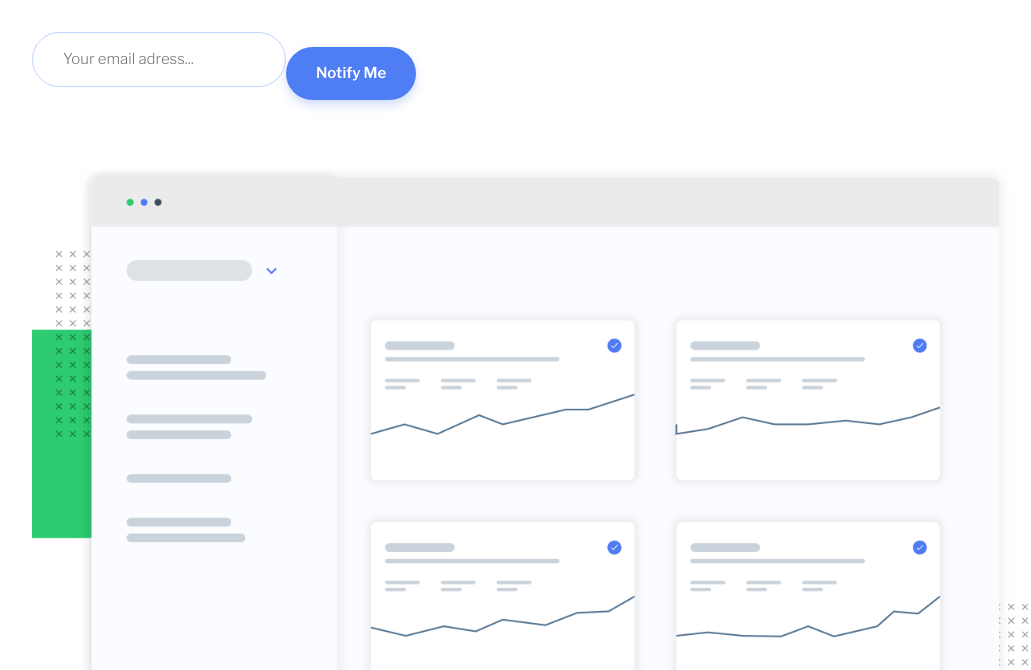
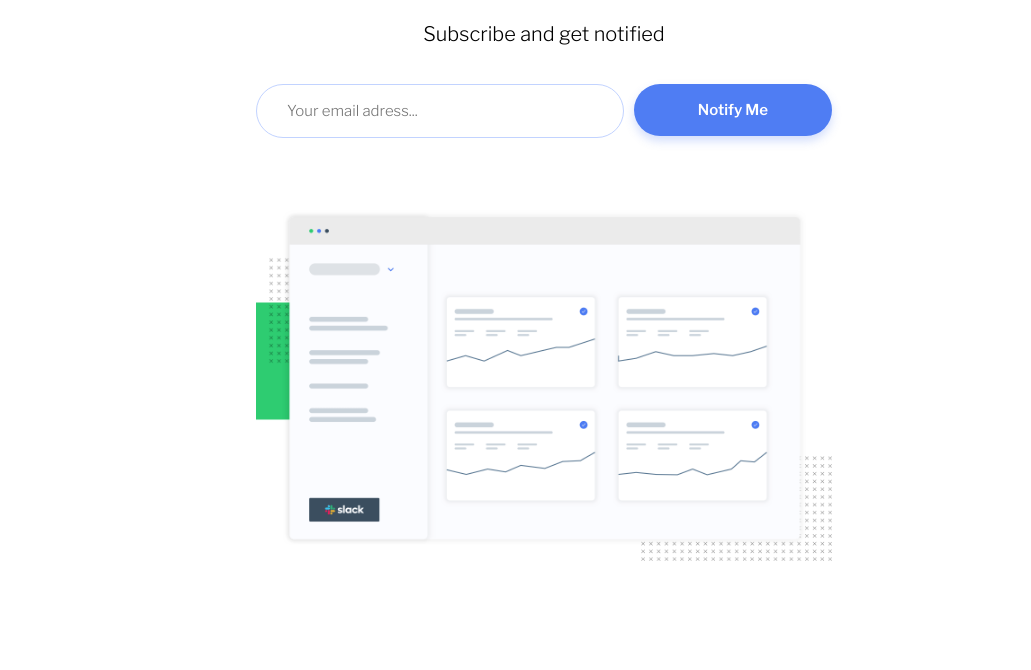
Before and after one commit to JuanMartinRivas/ping-coming-soon-page-master, a website built with Parcel: page index.html in a window 1280 px wide. Shown: the part 245-915 px from the top of the page, without its empty margins (96-1127 px from the left). Built offline with nearby package versions, Linux system fonts and the light colour scheme.

Commit message:
Adjsuting desktop layout

```diff
--- a/app/scss/_footer.scss
+++ b/app/scss/_footer.scss
@@ -38,7 +38,7 @@ footer {
 
     .copyright {
         margin-top: 3em;
-        font-size: .5rem;
+        font-size: .65rem;
         color: $gray;
         text-align: center;
     }
--- a/app/scss/_global.scss
+++ b/app/scss/_global.scss
@@ -15,6 +15,10 @@ a:visited {
   margin: 0 auto;
   width: 80%;
   max-width: 1200px;
+
+  @media(min-width: 900px) {
+    width: 45%;
+  }
 }
 
 .row {
--- a/app/scss/_main.scss
+++ b/app/scss/_main.scss
@@ -17,18 +17,41 @@ main {
                 color: #000;
                 font-weight: 700;
             }
+
+            @media(min-width: 900px) {
+                font-size: 1.75rem;
+            }
         }
 
         .text {
             margin-top: 1.75em;
             font-size: .75rem;
             text-align: center;
+
+            @media(min-width: 900px) {
+                font-size: 1rem;
+            }
         }
     }
 
     .form-section {
         margin-top: 1.75em;
         margin-bottom: 3.25em;
+
+        .form {
+            gap: .5em;
+
+            @media(min-width: 900px) {
+                .col-left {
+                    width: 65%;
+                }
+
+                .col-right {
+                    width: 35%;
+                }
+            }
+
+        }
 
         .email {
             width: 100%;
@@ -51,7 +74,6 @@ main {
         .submit-btn {
             width: 100%;
             padding: 1em 2em;
-            margin-top: 1em;
             cursor: pointer;
             font-size: .75rem;
             font-weight: 600;
--- a/index.html
+++ b/index.html
@@ -22,15 +22,13 @@
     </section>
     <section class="form-section">
       <div class="container">
-        <form action="" class="form">
-          <div class="row">
-            <div class="col">
-              <input class="email" type="email" placeholder="Your email adress...">
-              <p class="error-message"></p>
-            </div>
-            <div class="col">
-              <button class="submit-btn">Notify Me</button>
-            </div>
+        <form action="" class="form row">
+          <div class="col-left">
+            <input class="email" type="email" placeholder="Your email adress...">
+            <p class="error-message"></p>
+          </div>
+          <div class="col-right">
+            <button class="submit-btn">Notify Me</button>
           </div>
         </form>
       </div>
```
